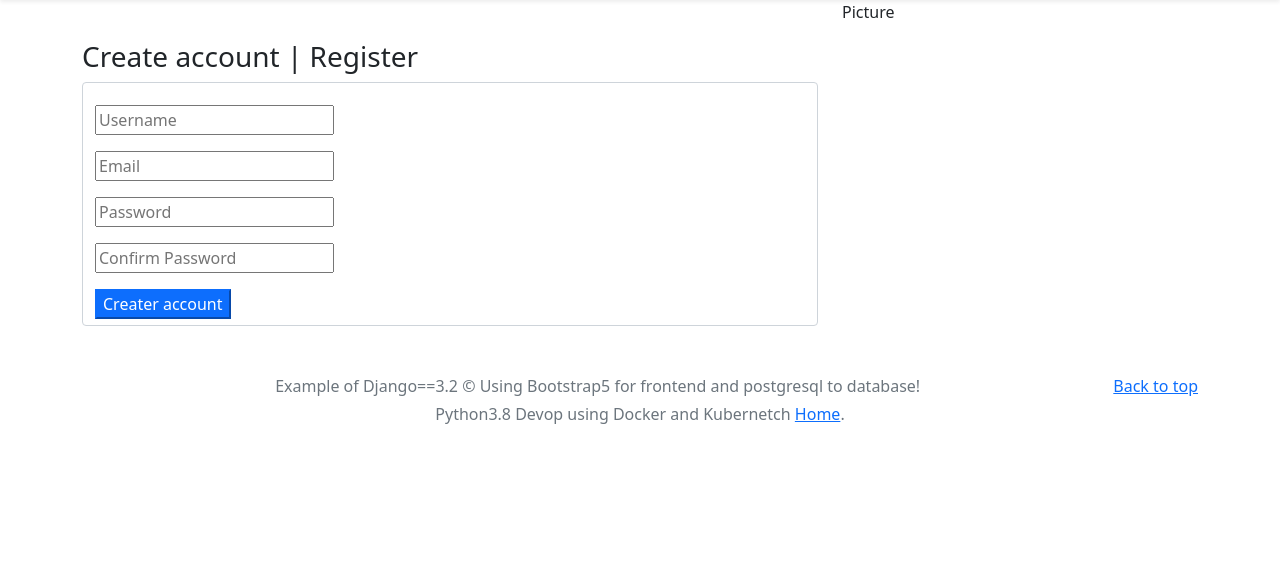
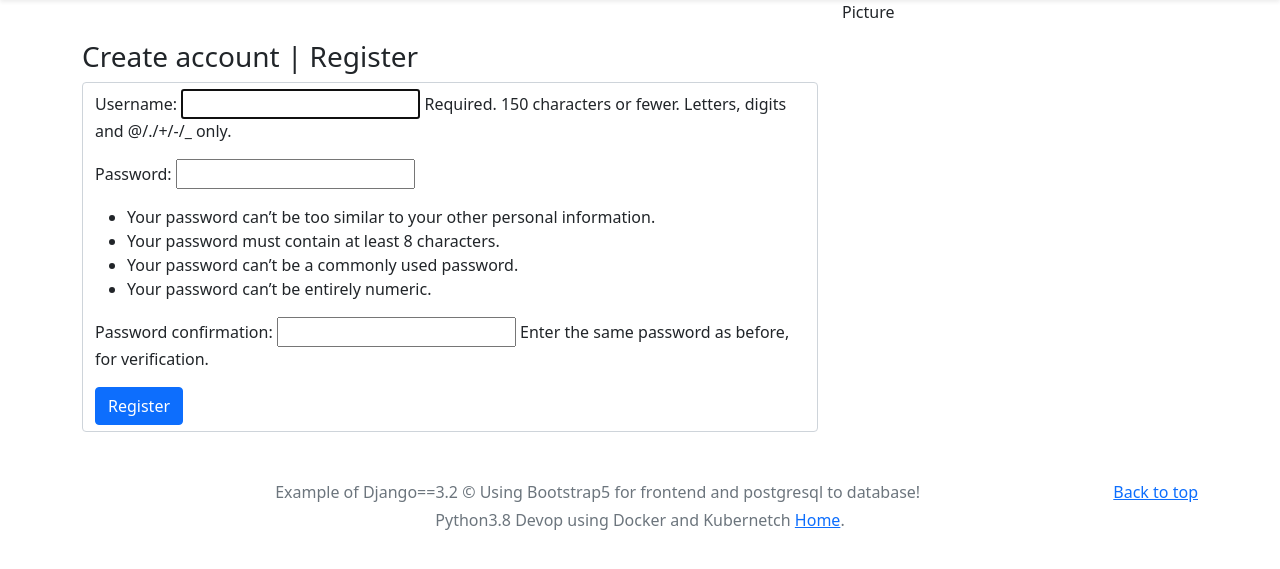
Before and after one commit to DilshadGit/Django32, a Django app: page /accounts/register/ in a window 1280 px wide. Shown: the part 56-625 px from the top of the page. Run offline with Django 3.2, Linux system fonts and the light colour scheme; some libraries are stand-ins or nearby versions.

Commit message:
Create user registeration form and saperate the pages when user loggedin and logged out.

```diff
--- a/django_32/accounts/templates/logout.html
+++ b/django_32/accounts/templates/logout.html
@@ -11,13 +11,13 @@
             <br>
             <h3>User Logout</h3>
             {% if request.user.is_authenticated %}
-            <form method="POST" action="/accounts/login" class="form-control" >
+            <form method="POST" action="{% url 'accounts:logout' %}" class="form-control" >
                 {% csrf_token %}
                 <p>Are you sure you want to logout?</p>
                 <button type="submit" class="button btn-primary mt-3">Yes, Logout</button>
             </form>
             {% else %}
-                <h3>You're not logged in. Would you like to <a href="/accounts/login/">Login</a> ?</h3>
+                <h3>You're not logged in. Would you like to <a href="{% url 'accounts:logout' %}">Logout.</a> ?</h3>
             {% endif %}
         </div>
 
--- a/django_32/accounts/templates/register.html
+++ b/django_32/accounts/templates/register.html
@@ -8,20 +8,18 @@
     <div class="row">
 
         <div class="col-8 mt-3">
+
             <br>
+            {% if not request.user.is_authenticated %}
             <h3>Create account | Register</h3>
             <form method="POST" action="." class="form-control" >
                 {% csrf_token %}
-                <input type="text" name="username" class="mt-3" placeholder="Username">
-                <br>
-                <input type="text" name="email" class="mt-3" placeholder="Email">
-                <br>
-                <input name="password" placeholder="Password" class="mt-3"/>
-                <br>
-                <input name="password" placeholder="Confirm Password" class="mt-3"/>
-                <br>
-                <button type="submit" class="button btn-primary mt-3">Creater account</button>
+                {{form.as_p}}
+                <button type="submit" class="btn btn-primary">Register</button>
             </form>
+            {% else %}
+                <p class="text-center">You'r already looged in and can't register, please logout to access registeration form.</p>
+            {% endif %}
         </div>
         <div class="col-4">Picture</div>
 
--- a/django_32/accounts/views.py
+++ b/django_32/accounts/views.py
@@ -1,4 +1,5 @@
 from django.contrib.auth import authenticate, login, logout
+from django.contrib.auth.forms import UserCreationForm
 from django.shortcuts import render, redirect
 
 # Create your views here.
@@ -18,7 +19,7 @@ def user_login_view(request):
             return render(request, template_name, context)
         print(user)
         login(request, user)
-        return redirect('/admin')
+        return redirect('/')
     # context = {
     #     'username': username,
     #     'password': password
@@ -28,12 +29,19 @@ def user_login_view(request):
 
 def user_register_view(request):
     template_name = 'register.html'
-    return render(request, template_name, {})
+    form = UserCreationForm(request.POST or None)
+    if form.is_valid():
+        reg_form = form.save()
+        return redirect('accounts:login')
+    context = {
+        'form': form,
+    }
+    return render(request, template_name, context)
 
 
 def user_logout_view(request):
     template_name = 'logout.html'
     if request.method == 'POST':
     	logout(request)
-    	return redirect('/login/')
+    	return redirect('accounts:login')
     return render(request, template_name, {})
--- a/django_32/templates/navbar.html
+++ b/django_32/templates/navbar.html
@@ -15,10 +15,29 @@
                     <h4 class="text-white">Contact</h4>
                     <ul class="list-unstyled">
                         <li><a href="{% url 'article:list' %}" class="text-white">Articles</a></li>
-                        <li><a href="{% url 'accounts:login' %}" class="text-white">Login</a></li>
-                        <li><a href="{% url 'accounts:logout' %}" class="text-white">Logout</a></li>
-                        <li><a href="{% url 'accounts:register' %}" class="text-white">Register</a></li>
-                        <li><a href="{% url 'article:add' %}" class="text-white">Create Article</a></li>
+                        {% if request.user.is_authenticated %}
+                            <li>
+                                <a href="{% url 'accounts:logout' %}" class="text-white">
+                                    Logout
+                                </a>
+                            </li>
+                            <li>
+                            <a href="{% url 'article:add' %}" class="text-white">
+                                    Create Article
+                                </a>
+                            </li>
+                        {% else %}
+                            <li>
+                                <a href="{% url 'accounts:login' %}" class="text-white">
+                                    Login
+                                </a>
+                            </li>
+                            <li>
+                                <a href="{% url 'accounts:register' %}" class="text-white">
+                                    Register
+                                </a>
+                            </li>
+                        {% endif %}
                         <li><a href="#" class="text-white">Like on Facebook</a></li>
                         <li><a href="#" class="text-white">Email me</a></li>
                     </ul>
```
Also changed, not shown: django_32/dbproject.sqlite3.
